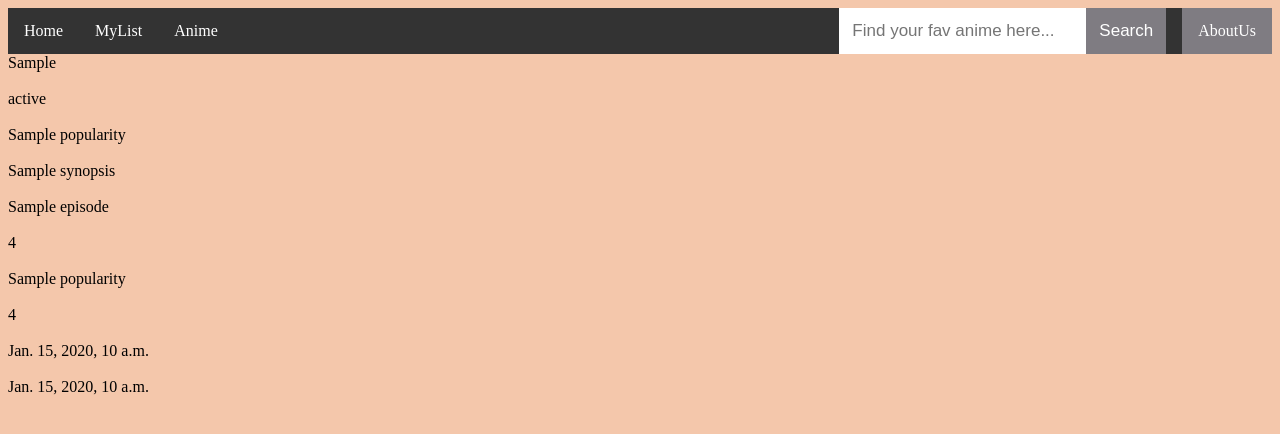
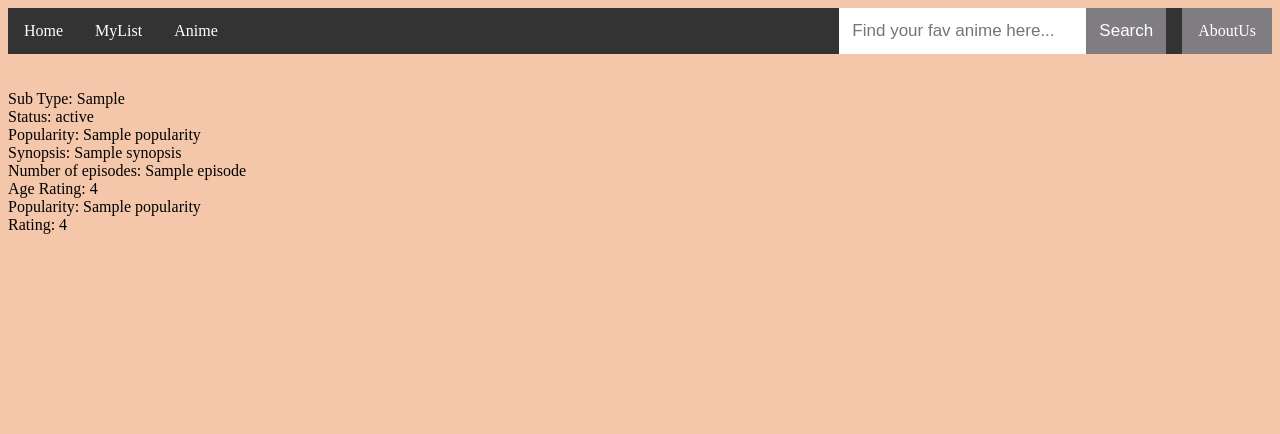
Before and after one commit to Ing140943/anicheck, a Django app: template blog/templates/blog/show_detail.html in a window 1280 px wide. Shown: the top 434 px of the page. Run offline with Django 3.2, Linux system fonts and the light colour scheme; the template is opened without the code that fills it: most values are stand-ins (such as "Sample title", 1, 10 or a date in 2020).

Commit message:
Update html

```diff
--- a/blog/templates/blog/base.html
+++ b/blog/templates/blog/base.html
@@ -2,7 +2,7 @@
 <link rel="stylesheet" href="{% static 'blog/style.css' %}">
 <body>
     <ul>
-        <li><a href="#home">Home</a></li>
+        <li><a href="{% url 'blog:index' %}">Home</a></li>
         <li><a href="#mylist">MyList</a></li>
         <li><a href="#title">Anime</a></li>
 
--- a/blog/templates/blog/blog_index.html
+++ b/blog/templates/blog/blog_index.html
@@ -1,6 +1,7 @@
 {% extends "blog/base.html" %}
 
 {% block content %}
+   {% load static %}
    <link rel="stylesheet" href="{% static 'blog/transit_image.css' %}">
 
    <body>
--- a/blog/templates/blog/show_detail.html
+++ b/blog/templates/blog/show_detail.html
@@ -1,25 +1,12 @@
 {% extends "blog/base.html" %}
 {% block content %}
-
-    {{ sub_type }}
     <br></br>
-    {{ status }}
-    <br></br>
-    {{ popularity }}
-    <br></br>
-    {{ synopsis }}
-    <br></br>
-    {{ episode }}
-    <br></br>
-    {{ age_rating }}
-    <br></br>
-    {{ popularity }}
-    <br></br>
-    {{rating}}
-    <br></br>
-    {{ start_at }}
-    <br></br>
-    {{ ended_at }}
-    <br></br>
-
+    <div>Sub Type: {{ sub_type }}</div>
+    <div>Status: {{ status }}</div>
+    <div>Popularity: {{ popularity }}</div>
+    <div>Synopsis: {{ synopsis }}</div>
+    <div>Number of episodes: {{ episode }}</div>
+    <div>Age Rating: {{ age_rating }}</div>
+    <div>Popularity: {{ popularity }}</div>
+    <div>Rating: {{ rating }}</div>
 {% endblock %}
--- a/blog/urls.py
+++ b/blog/urls.py
@@ -8,7 +8,7 @@ from . import views
 app_name = 'blog'
 
 urlpatterns = [
-    path('', views.index),
+    path('', views.index, name='index'),
     path('detail/<int:num>/', views.about),
     path('kitsu/<str:title>/', views.kitsu),
 ]
```
